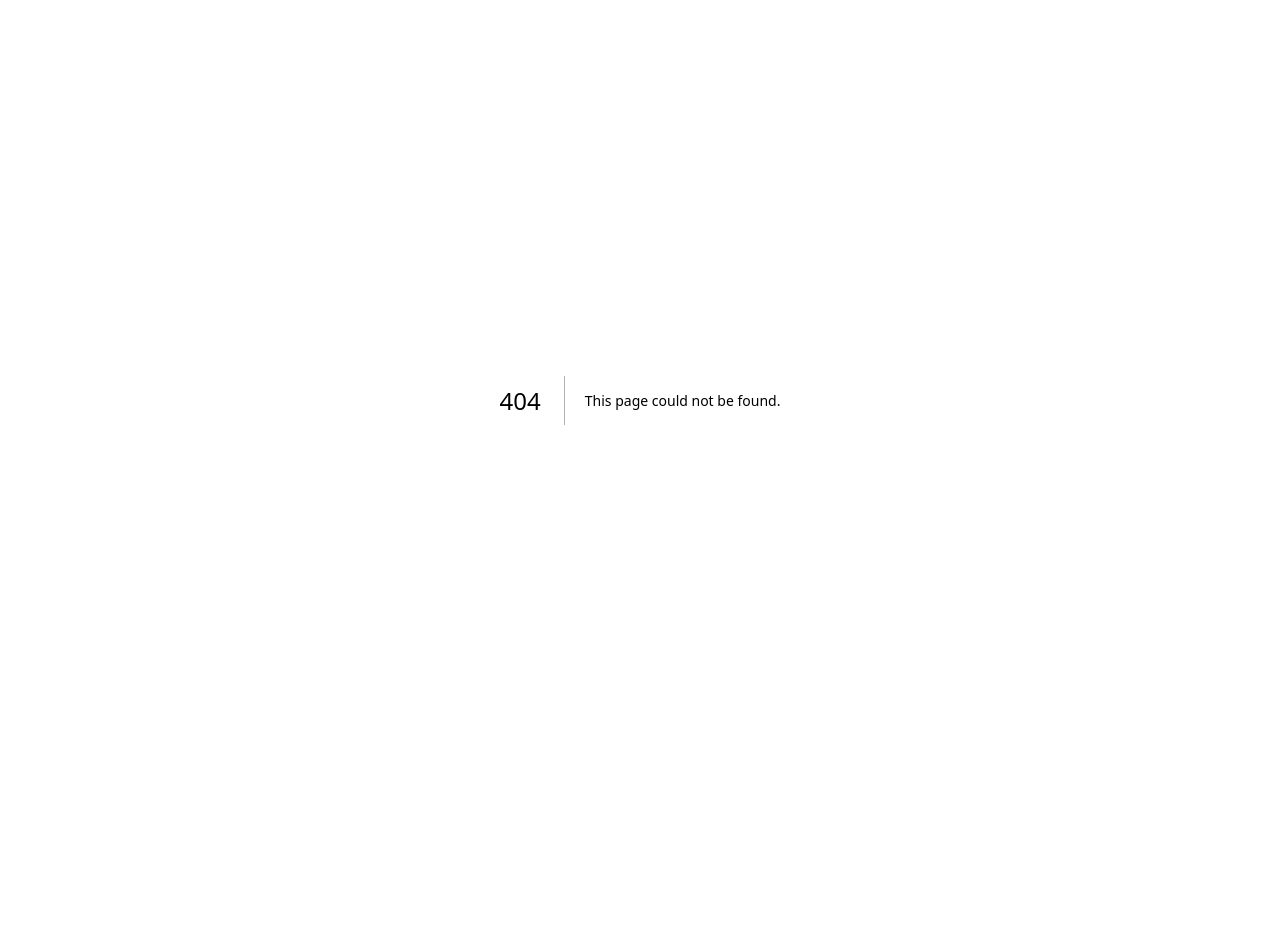
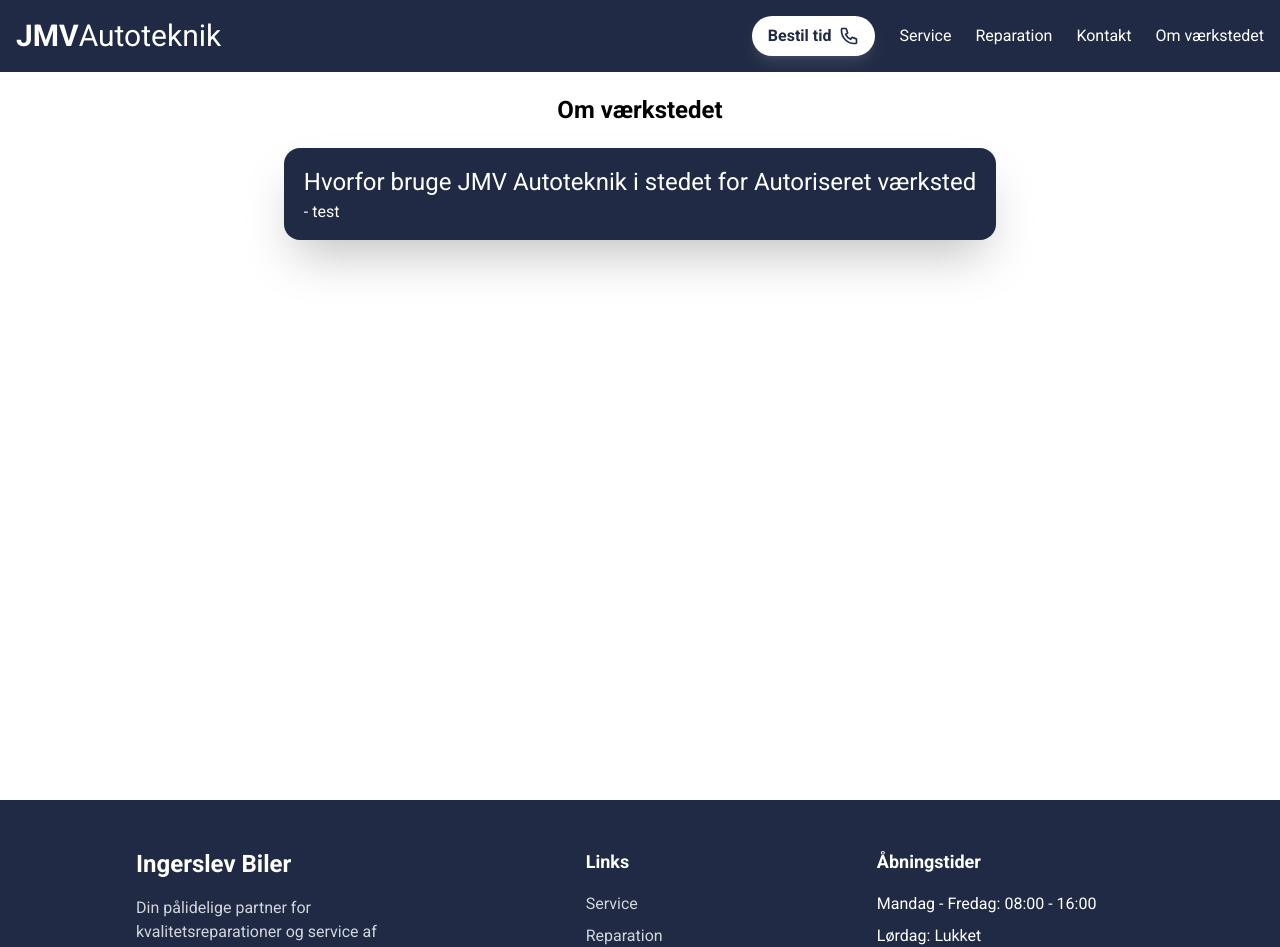
Before and after one commit to RIngerslev/autoteknik, a Next.js app: page /om in a window 1280 px wide. Before the commit this address had no page. Shown: the top 947 px of the page. Before the commit the page ends 800 px from the top, so only its background shows below. Built offline with nearby package versions, Linux system fonts and the light colour scheme.

Commit message:
make it a spa

```diff
--- a/src/app/globals.css
+++ b/src/app/globals.css
@@ -15,6 +15,68 @@
 :root {
   --background: #ffffff;
   --foreground: #171717;
+
+    --scrollbar-width: 8px;
+    --scrollbar-gap: 2px;
+    --scrollbar-track: transparent;
+    --scrollbar-radius: 999px;
+}
+
+/* Modern WebKit / Blink / Chromium */
+*::-webkit-scrollbar {
+    width: var(--scrollbar-width);
+    height: var(--scrollbar-width);
+}
+*::-webkit-scrollbar-track {
+    background: var(--scrollbar-track);
+    margin: var(--scrollbar-gap);
+    border-radius: var(--scrollbar-radius);
+}
+*::-webkit-scrollbar-thumb {
+    border-radius: var(--scrollbar-radius);
+    border: 2px solid transparent;
+    background-clip: padding-box;
+}
+
+/* Firefox */
+html {
+    scrollbar-width: thin; /* auto | thin | none */
+    scrollbar-color: var(--scrollbar-track); /* thumb track */
+}
+
+/* Legacy IE / old Edge: prefer autohiding thin behavior */
+body, .js-scroll-wrap {
+    -ms-overflow-style: -ms-autohiding-scrollbar;
+}
+
+/* Optional: visually hide native scrollbar for elements where you want to use the JS overlay fallback */
+.js-scroll-wrap.hide-native-scrollbar {
+    scrollbar-width: none; /* firefox */
+}
+.js-scroll-wrap.hide-native-scrollbar::-webkit-scrollbar {
+    display: none; /* webkit */
+}
+
+/* Overlay scrollbar (used by JS fallback) */
+.overlay-scrollbar-track {
+    position: absolute;
+    top: 4px;
+    right: 4px;
+    width: var(--scrollbar-width);
+    bottom: 4px;
+    background: transparent;
+    border-radius: var(--scrollbar-radius);
+    pointer-events: none;
+    z-index: 9999;
+}
+.overlay-scrollbar-thumb {
+    position: absolute;
+    right: 0;
+    width: var(--scrollbar-width);
+    border-radius: var(--scrollbar-radius);
+    pointer-events: auto;
+    cursor: pointer;
+    transition: background .15s;
 }
 
 @theme inline {
@@ -48,6 +110,8 @@ h2 {
 p {
   font-size: medium;
 }
+
+
 
 .btn {
   position: absolute;
--- /dev/null
+++ b/src/app/kontakt/page.tsx
@@ -0,0 +1,13 @@
+export default function KontaktPage() {
+    return (
+        <div className="bg-white min-h-screen flex flex-col items-center">
+            <main className="pt-18 flex-1 w-full flex flex-col items-center">
+                <h1 className="text-black my-5 font-bold">Kontakt</h1>
+                <div className="bg-primary max-w-5xl mx-2 px-5 py-4 mb-10 flex flex-col text-white rounded-2xl shadow-2xl">
+                    <h1>Hvorfor bruge JMV Autoteknik i stedet for Autoriseret værksted</h1>
+                    <p>- test</p>
+                </div>
+            </main>
+        </div>
+    );
+}
--- a/src/app/layout.tsx
+++ b/src/app/layout.tsx
@@ -29,7 +29,9 @@ export default function RootLayout({
       <body
         className={`${geistSans.variable} ${geistMono.variable} antialiased`}
       >
+      <Navbar />
         {children}
+      <Footer />
       </body>
     </html>
   );
--- a/src/app/navigation/footer.tsx
+++ b/src/app/navigation/footer.tsx
@@ -32,7 +32,8 @@ export const Footer = () => {
                 className="text-gray-300 hover:text-white transition-colors"
                 aria-label="Instagram"
               >
-                <svg className="h-6 w-6 fill-current" viewBox="0 0 24 24">
+                <svg className="h-6 w-6 fill-current" viewBox="0 0 24 24" >
+                   <title id="instagramIconTitle">Instagram</title>
                   <path d="M12 2.163c3.204 0 3.584.012 4.85.07 3.252.148 4.771 1.691 4.919 4.919.058 1.265.069 1.645.069 4.849 0 3.205-.012 3.584-.069 4.849-.149 3.225-1.664 4.771-4.919 4.919-1.266.058-1.644.07-4.85.07-3.204 0-3.584-.012-4.849-.07-3.26-.149-4.771-1.699-4.919-4.92-.058-1.265-.07-1.644-.07-4.849 0-3.204.013-3.583.07-4.849.149-3.227 1.664-4.771 4.919-4.919 1.266-.057 1.645-.069 4.849-.069zm0-2.163c-3.259 0-3.667.014-4.947.072-4.358.2-6.78 2.618-6.98 6.98-.059 1.281-.073 1.689-.073 4.948 0 3.259.014 3.668.072 4.948.2 4.358 2.618 6.78 6.98 6.98 1.281.058 1.689.072 4.948.072 3.259 0 3.668-.014 4.948-.072 4.354-.2 6.782-2.618 6.979-6.98.059-1.28.073-1.689.073-4.948 0-3.259-.014-3.667-.072-4.947-.196-4.354-2.617-6.78-6.979-6.98-1.281-.059-1.69-.073-4.949-.073zm0 5.838c-3.403 0-6.162 2.759-6.162 6.162s2.759 6.163 6.162 6.163 6.162-2.759 6.162-6.163c0-3.403-2.759-6.162-6.162-6.162zm0 10.162c-2.209 0-4-1.79-4-4 0-2.209 1.791-4 4-4s4 1.791 4 4c0 2.21-1.791 4-4 4zm6.406-11.845c-.796 0-1.441.645-1.441 1.44s.645 1.44 1.441 1.44c.795 0 1.439-.645 1.439-1.44s-.644-1.44-1.439-1.44z" />
                 </svg>
               </a>
@@ -53,22 +54,22 @@ export const Footer = () => {
             <h4 className="text-lg font-semibold mb-4">Links</h4>
             <ul className="space-y-2">
               <li>
-                <Link href="/" className="text-gray-300 hover:text-white transition-colors">
+                <Link href="/service" className="text-gray-300 hover:text-white transition-colors">
                   Service
                 </Link>
               </li>
               <li>
-                <Link href="/#about" className="text-gray-300 hover:text-white transition-colors">
-                  Reperation
+                <Link href="/reparation" className="text-gray-300 hover:text-white transition-colors">
+                  Reparation
                 </Link>
               </li>
               <li>
-                <Link href="/#projects" className="text-gray-300 hover:text-white transition-colors">
+                <Link href="/kontakt" className="text-gray-300 hover:text-white transition-colors">
                   Kontakt
                 </Link>
               </li>
               <li>
-                <Link href="/#blog" className="text-gray-300 hover:text-white transition-colors">
+                <Link href="/om" className="text-gray-300 hover:text-white transition-colors">
                   Om værkstedet
                 </Link>
               </li>
--- a/src/app/navigation/navBar.tsx
+++ b/src/app/navigation/navBar.tsx
@@ -23,13 +23,13 @@ export default function Navbar() {
                 <Link href="/service" className="text-white hover:text-gray-900">
                     Service
                 </Link>
-                <Link href="#holdtræning" className="text-white hover:text-gray-900">
-                    Reperation
+                <Link href="/reparation" className="text-white hover:text-gray-900">
+                    Reparation
                 </Link>
-                <Link href="#tilskud" className="text-white hover:text-gray-900">
+                <Link href="/kontakt" className="text-white hover:text-gray-900">
                     Kontakt
                 </Link>
-                <Link href="#om" className="text-white hover:text-gray-900">
+                <Link href="/om" className="text-white hover:text-gray-900">
                     Om værkstedet
                 </Link>
             </div>
@@ -46,10 +46,10 @@ export default function Navbar() {
                     <span className="buttonSpan"></span><span className="buttonSpan"></span><span className="buttonSpan"></span>
                 </button>
                 <div className={`navigation absolute inset-0 h-screen text-2xl text-white top-full px-8 py-10 left-0 w-full bg-primary shadow-md transition-all duration-250 ${menuActive ? "opacity-100 translate-y-0" : "opacity-0 -translate-y-25 pointer-events-none"}`}>
-                    <Link href="#priser" className="block py-2 hover:text-gray-900" onClick={handleMenuClick}>Service</Link>
-                    <Link href="#holdtræning" className="block py-2 hover:text-gray-900" onClick={handleMenuClick}>Reperation</Link>
-                    <Link href="#tilskud" className="block py-2 hover:text-gray-900" onClick={handleMenuClick}>Kontakt</Link>
-                    <Link href="#om" className="block py-2 hover:text-gray-900" onClick={handleMenuClick}>Om værkstedet</Link>
+                    <Link href="/service" className="block py-2 hover:text-gray-900" onClick={handleMenuClick}>Service</Link>
+                    <Link href="/reparation" className="block py-2 hover:text-gray-900" onClick={handleMenuClick}>Reparation</Link>
+                    <Link href="/kontakt" className="block py-2 hover:text-gray-900" onClick={handleMenuClick}>Kontakt</Link>
+                    <Link href="/om" className="block py-2 hover:text-gray-900" onClick={handleMenuClick}>Om værkstedet</Link>
                 </div>
             </div>
         </div>
--- /dev/null
+++ b/src/app/om/page.tsx
@@ -0,0 +1,13 @@
+export default function OmPage() {
+    return (
+        <div className="bg-white min-h-screen flex flex-col items-center">
+            <main className="pt-18 flex-1 w-full flex flex-col items-center">
+                <h1 className="text-black my-5 font-bold">Om værkstedet</h1>
+                <div className="bg-primary max-w-5xl mx-2 px-5 py-4 mb-10 flex flex-col text-white rounded-2xl shadow-2xl">
+                    <h1>Hvorfor bruge JMV Autoteknik i stedet for Autoriseret værksted</h1>
+                    <p>- test</p>
+                </div>
+            </main>
+        </div>
+    );
+}
--- a/src/app/page.tsx
+++ b/src/app/page.tsx
@@ -6,11 +6,9 @@ import Navbar from "./navigation/navBar";
 export default function Home() {
   return (
     <div className="bg-white min-h-screen flex flex-col items-center">
-      <Navbar />
       <main className="pt-18 flex-1 w-full flex flex-col items-center">
         <Frontpage />
       </main>
-      <Footer />
     </div>
   );
 }
--- /dev/null
+++ b/src/app/reparation/page.tsx
@@ -0,0 +1,13 @@
+export default function ReparationPage() {
+    return (
+        <div className="bg-white min-h-screen flex flex-col items-center">
+            <main className="pt-18 flex-1 w-full flex flex-col items-center">
+                <h1 className="text-black my-5 font-bold">Reparation</h1>
+                <div className="bg-primary max-w-5xl mx-2 px-5 py-4 mb-10 flex flex-col text-white rounded-2xl shadow-2xl">
+                    <h1>Hvorfor bruge JMV Autoteknik i stedet for Autoriseret værksted</h1>
+                    <p>- test</p>
+                </div>
+            </main>
+        </div>
+    );
+}
--- a/src/app/service/page.tsx
+++ b/src/app/service/page.tsx
@@ -1,10 +1,6 @@
-import Navbar from "@/app/navigation/navBar";
-import {Footer} from "@/app/navigation/footer";
-
 export default function ServicePage() {
   return (
       <div className="bg-white min-h-screen flex flex-col items-center">
-          <Navbar />
           <main className="pt-18 flex-1 w-full flex flex-col items-center">
               <h1 className="text-black my-5 font-bold">Service</h1>
               <div className="bg-primary max-w-5xl mx-2 px-5 py-4 mb-10 flex flex-col text-white rounded-2xl shadow-2xl">
@@ -12,7 +8,6 @@ export default function ServicePage() {
                   <p>- test</p>
               </div>
           </main>
-          <Footer />
       </div>
   );
 }
```
